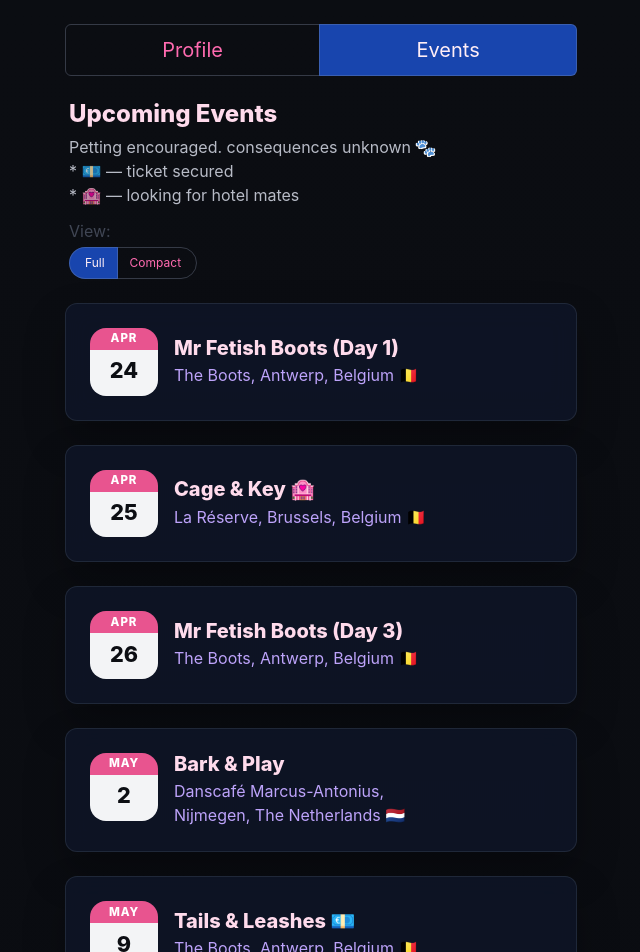
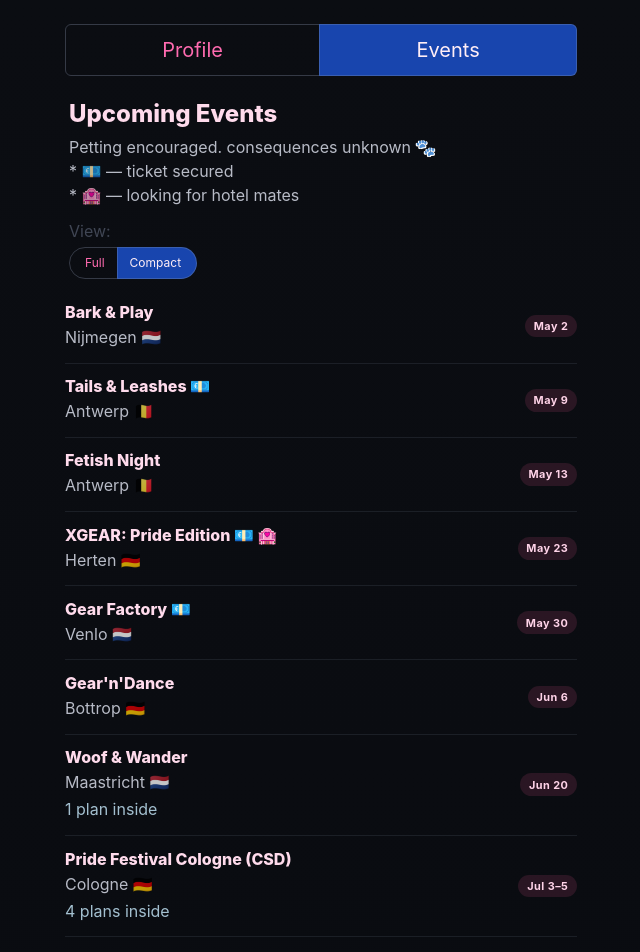
Before and after one commit to pup-softlock/pup-softlock-landing, a Nuxt app: page /events in a window 1280 px wide. Shown: the top 952 px of the page, without its empty margins (319-959 px from the left). Built offline with nearby package versions, Linux system fonts and the light colour scheme.

Commit message:
update events

```diff
--- a/app/data/events.ts
+++ b/app/data/events.ts
@@ -1,21 +1,6 @@
 import type { EventItem } from "~/types/events";
 
 export const EVENTS: EventItem[] = [
-  {
-    date: { start: { month: "Apr", day: 24 } },
-    title: "Mr Fetish Boots (Day 1)",
-    location: "The Boots, Antwerp, Belgium 🇧🇪",
-  },
-  {
-    date: { start: { month: "Apr", day: 25 } },
-    title: "Cage & Key 🏩",
-    location: "La Réserve, Brussels, Belgium 🇧🇪",
-  },
-  {
-    date: { start: { month: "Apr", day: 26 } },
-    title: "Mr Fetish Boots (Day 3)",
-    location: "The Boots, Antwerp, Belgium 🇧🇪",
-  },
   {
     date: { start: { month: "May", day: 2 } },
     title: "Bark & Play",
--- a/app/data/past-events.ts
+++ b/app/data/past-events.ts
@@ -4,6 +4,16 @@ export const PAST_EVENTS: PastEventYearGroup[] = [
   {
     year: "2026",
     items: [
+      {
+        title: "Puppy Night @ Babylon Sauna",
+        location: "Cologne 🇩🇪",
+        dates: "Apr",
+      },
+      {
+        title: "Cage & Key",
+        location: "Brussels 🇧🇪",
+        dates: "Apr",
+      },
       {
         title: "Puppy Social + After Dark",
         location: "Antwerp 🇧🇪",
--- a/app/pages/events.vue
+++ b/app/pages/events.vue
@@ -8,7 +8,7 @@ useSeoMeta({
     "Where to find pup Softlock in the wild. Upcoming events, parties and socials.",
 });
 
-const viewMode = ref<"full" | "compact">("full");
+const viewMode = ref<"full" | "compact">("compact");
 const expandedEventIndex = ref<number | null>(null);
 
 const eventCards = computed(() =>
```
